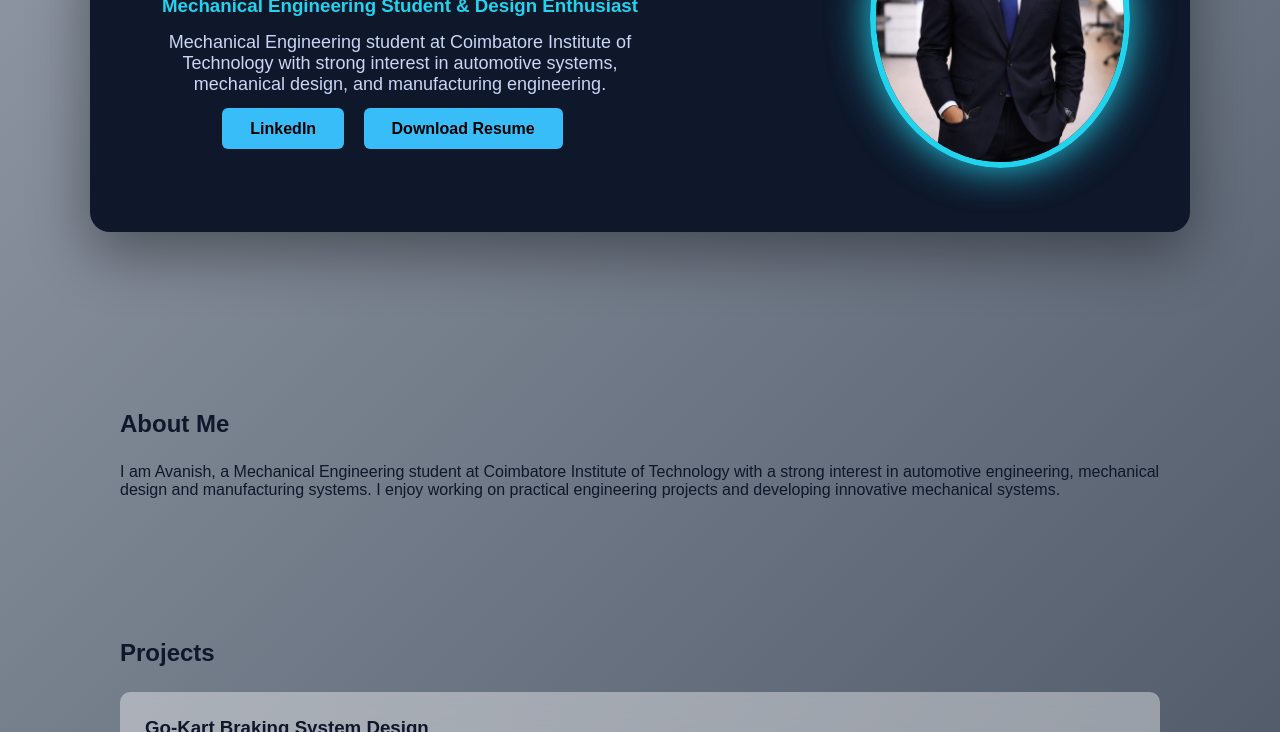
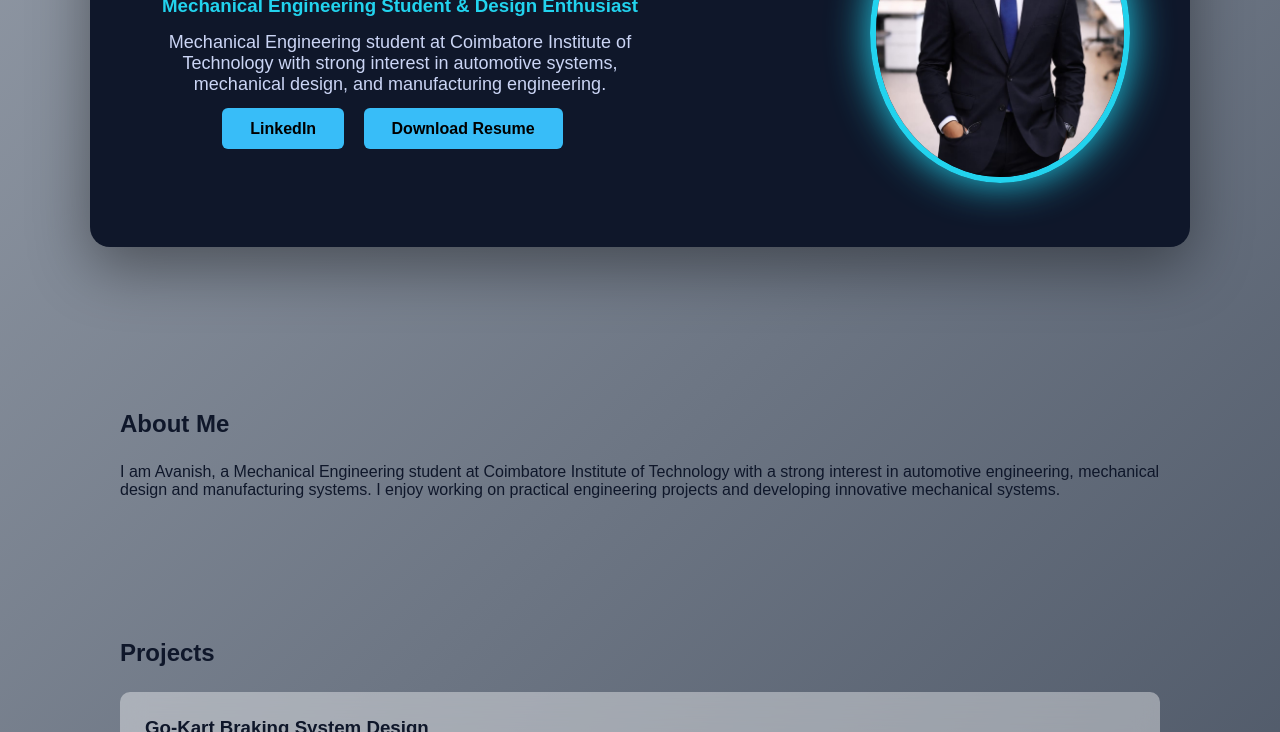
Before and after one commit to AvanishIIT/avanish-portfolio, a plain HTML site: page index.html in a window 1280 px wide. Shown: the part 368-1100 px from the top of the page. Drawn offline with Linux system fonts and the light colour scheme.

Commit message:
Update index.html

```diff
--- a/index.html
+++ b/index.html
@@ -142,6 +142,10 @@
 box-shadow:0 0 30px #22d3ee;
 }
 
+.hero-image{
+margin-left: 40px;
+margin-top: 30px;   /* this moves image down */
+}
 /* SKILLS */
 
 .skill{
```
